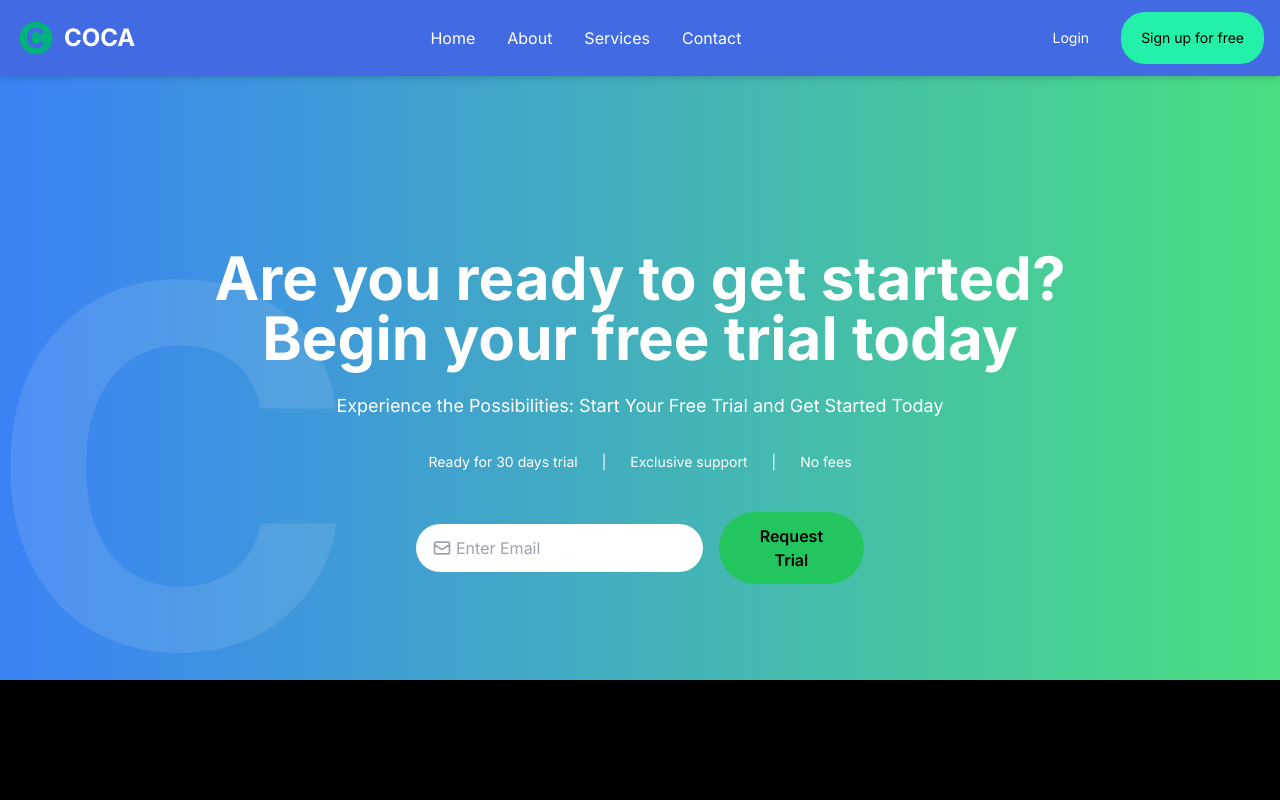
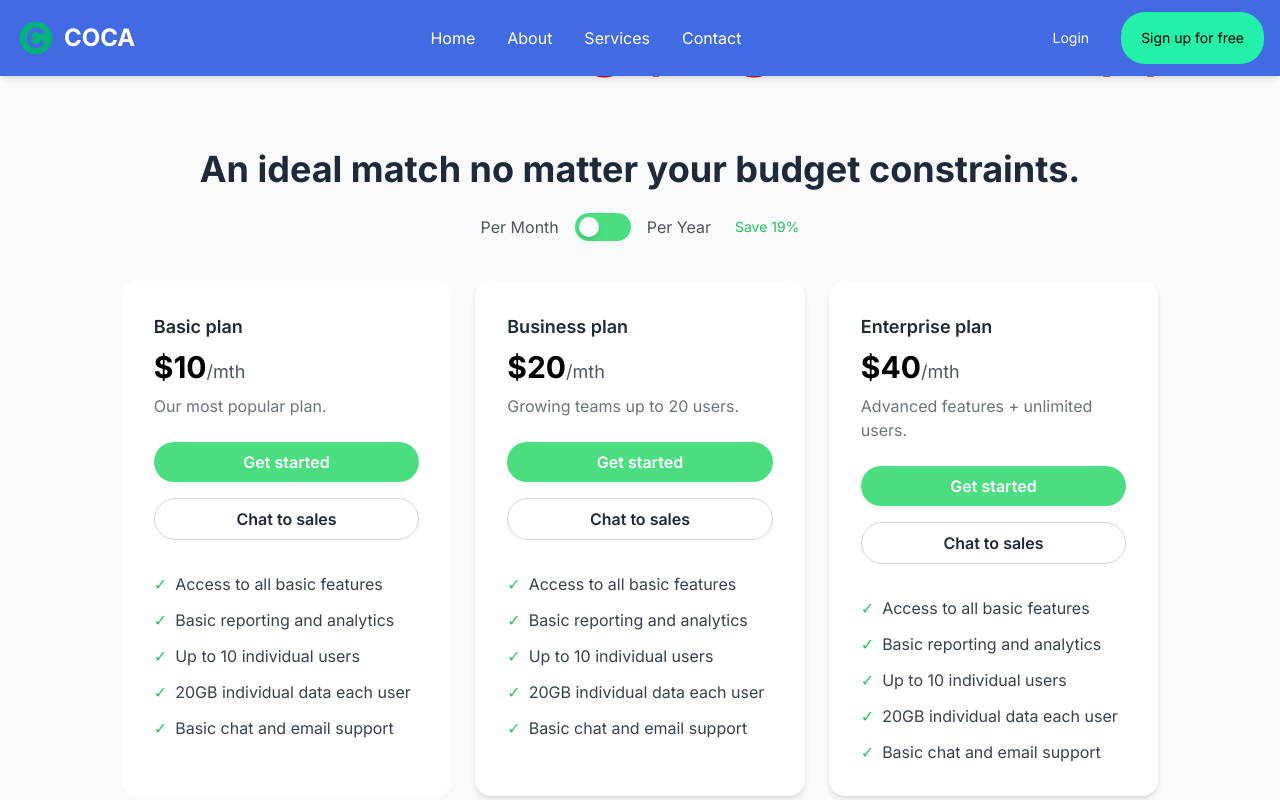
Before and after one commit to tahmidhasantanoy/solutya_it_job_task, a Next.js app: page / in a window 1280 px wide. Shown: the top 800 px of the page. Built offline with nearby package versions, Linux system fonts and the light colour scheme.

Commit message:
Testmonial & BudgetFriendly section design almost complete

```diff
--- /dev/null
+++ b/src/app/components/pages/BudgetFriendly.jsx
@@ -0,0 +1,152 @@
+import React from "react";
+
+const BudgetFriendly = () => {
+  return (
+    <section className="flex flex-col items-center justify-center min-h-screen px-4 py-12 bg-gray-50">
+      <div className="text-center mb-10">
+        <h2 className="text-3xl md:text-4xl font-bold text-gray-800 mb-2">
+          An ideal match no matter your budget constraints.
+        </h2>
+
+        <div className="flex items-center justify-center gap-4 mt-6">
+          <span className="text-gray-600">Per Month</span>
+          <div className="bg-green-400 w-14 h-7 rounded-full flex items-center p-1">
+            <div className="bg-white w-5 h-5 rounded-full shadow-md"></div>
+          </div>
+          <span className="text-gray-600">Per Year</span>
+          <span className="text-green-500 text-sm ml-2">Save 19%</span>
+        </div>
+      </div>
+
+      {/* Cards */}
+      <div className="flex flex-col md:flex-row gap-6">
+        {/* Basic Plan */}
+        {/* TODO : shadow bootom right */}
+        <div className="flex flex-col rounded-2xl shadow-b-r p-8 bg-white w-full max-w-sm">
+          <h3 className="text-gray-800 font-semibold text-lg mb-2">
+            Basic plan
+          </h3>
+          <div className="text-3xl font-bold mb-2">
+            $10<span className="text-lg font-normal text-gray-600">/mth</span>
+          </div>
+          <p className="text-gray-500 mb-6">Our most popular plan.</p>
+
+          <button className="bg-green-400 hover:bg-green-500 text-white font-semibold rounded-full py-2 mb-4">
+            Get started
+          </button>
+          <button className="border border-gray-300 hover:bg-gray-100 text-gray-800 font-semibold rounded-full py-2 mb-8">
+            Chat to sales
+          </button>
+
+          <ul className="space-y-3 text-left">
+            <li className="flex items-center text-gray-700">
+              <span className="text-green-500 mr-2">✓</span> Access to all basic
+              features
+            </li>
+            <li className="flex items-center text-gray-700">
+              <span className="text-green-500 mr-2">✓</span> Basic reporting and
+              analytics
+            </li>
+            <li className="flex items-center text-gray-700">
+              <span className="text-green-500 mr-2">✓</span> Up to 10 individual
+              users
+            </li>
+            <li className="flex items-center text-gray-700">
+              <span className="text-green-500 mr-2">✓</span> 20GB individual
+              data each user
+            </li>
+            <li className="flex items-center text-gray-700">
+              <span className="text-green-500 mr-2">✓</span> Basic chat and
+              email support
+            </li>
+          </ul>
+        </div>
+
+        <div className="flex flex-col rounded-2xl shadow-md p-8 bg-white w-full max-w-sm">
+          <h3 className="text-gray-800 font-semibold text-lg mb-2">
+            Business plan
+          </h3>
+          <div className="text-3xl font-bold mb-2">
+            $20<span className="text-lg font-normal text-gray-600">/mth</span>
+          </div>
+          <p className="text-gray-500 mb-6">Growing teams up to 20 users.</p>
+
+          <button className="bg-green-400 hover:bg-green-500 text-white font-semibold rounded-full py-2 mb-4">
+            Get started
+          </button>
+          <button className="border border-gray-300 hover:bg-gray-100 text-gray-800 font-semibold rounded-full py-2 mb-8">
+            Chat to sales
+          </button>
+
+          <ul className="space-y-3 text-left">
+            <li className="flex items-center text-gray-700">
+              <span className="text-green-500 mr-2">✓</span> Access to all basic
+              features
+            </li>
+            <li className="flex items-center text-gray-700">
+              <span className="text-green-500 mr-2">✓</span> Basic reporting and
+              analytics
+            </li>
+            <li className="flex items-center text-gray-700">
+              <span className="text-green-500 mr-2">✓</span> Up to 10 individual
+              users
+            </li>
+            <li className="flex items-center text-gray-700">
+              <span className="text-green-500 mr-2">✓</span> 20GB individual
+              data each user
+            </li>
+            <li className="flex items-center text-gray-700">
+              <span className="text-green-500 mr-2">✓</span> Basic chat and
+              email support
+            </li>
+          </ul>
+        </div>
+
+        {/* Enterprise */}
+        <div className="flex flex-col rounded-2xl shadow-md p-8 bg-white w-full max-w-sm">
+          <h3 className="text-gray-800 font-semibold text-lg mb-2">
+            Enterprise plan
+          </h3>
+          <div className="text-3xl font-bold mb-2">
+            $40<span className="text-lg font-normal text-gray-600">/mth</span>
+          </div>
+          <p className="text-gray-500 mb-6">
+            Advanced features + unlimited users.
+          </p>
+
+          <button className="bg-green-400 hover:bg-green-500 text-white font-semibold rounded-full py-2 mb-4">
+            Get started
+          </button>
+          <button className="border border-gray-300 hover:bg-gray-100 text-gray-800 font-semibold rounded-full py-2 mb-8">
+            Chat to sales
+          </button>
+
+          <ul className="space-y-3 text-left">
+            <li className="flex items-center text-gray-700">
+              <span className="text-green-500 mr-2">✓</span> Access to all basic
+              features
+            </li>
+            <li className="flex items-center text-gray-700">
+              <span className="text-green-500 mr-2">✓</span> Basic reporting and
+              analytics
+            </li>
+            <li className="flex items-center text-gray-700">
+              <span className="text-green-500 mr-2">✓</span> Up to 10 individual
+              users
+            </li>
+            <li className="flex items-center text-gray-700">
+              <span className="text-green-500 mr-2">✓</span> 20GB individual
+              data each user
+            </li>
+            <li className="flex items-center text-gray-700">
+              <span className="text-green-500 mr-2">✓</span> Basic chat and
+              email support
+            </li>
+          </ul>
+        </div>
+      </div>
+    </section>
+  );
+};
+
+export default BudgetFriendly;
--- /dev/null
+++ b/src/app/components/pages/Testmonial.jsx
@@ -0,0 +1,24 @@
+import React from "react";
+
+const Testmonial = () => {
+  return (
+    <section className="flex flex-col items-center justify-center text-center px-36 py-12 bg-gradient-to-b from-gray-50 to-white">
+      <p className="max-w-3xl text-md xl:text-3xl md:text-2xl font-medium text-gray-800 mb-8">
+        “ I really enjoy my work and it makes me more productive, happier and
+        more successful. The cowering place builds confidence and inspires
+        greater performance and greater success for both employees and
+        employers.”
+      </p>
+
+      <div className="flex items-center gap-4">
+        <div className="w-10 h-10 rounded-full bg-gray-300"></div>
+        <div className="text-left">
+          <h4 className="text-gray-900 font-semibold">Karen Lynn</h4>
+          <p className="text-gray-500 text-sm">Founder @ Company</p>
+        </div>
+      </div>
+    </section>
+  );
+};
+
+export default Testmonial;
--- a/src/app/page.js
+++ b/src/app/page.js
@@ -1,5 +1,7 @@
 import Image from "next/image";
 import Trail from "./components/pages/Trail";
+import Testmonial from "./components/pages/Testmonial";
+import BudgetFriendly from "./components/pages/BudgetFriendly";
 
 export default function Home() {
   return (
@@ -7,6 +9,8 @@ export default function Home() {
       <p className="text-7xl text-red-700">
         This is the starting page of the app
       </p>
+      <BudgetFriendly/>
+      <Testmonial />
       <Trail />
     </>
   );
```
